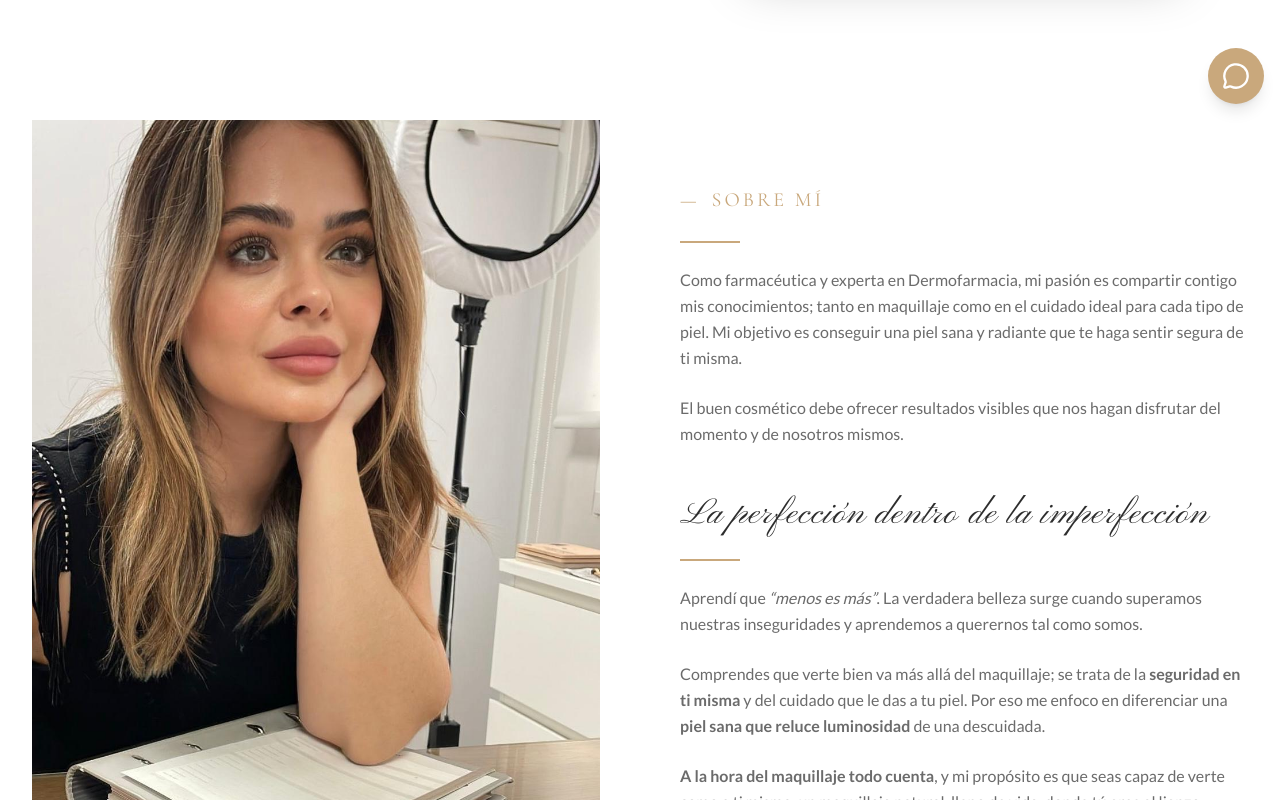
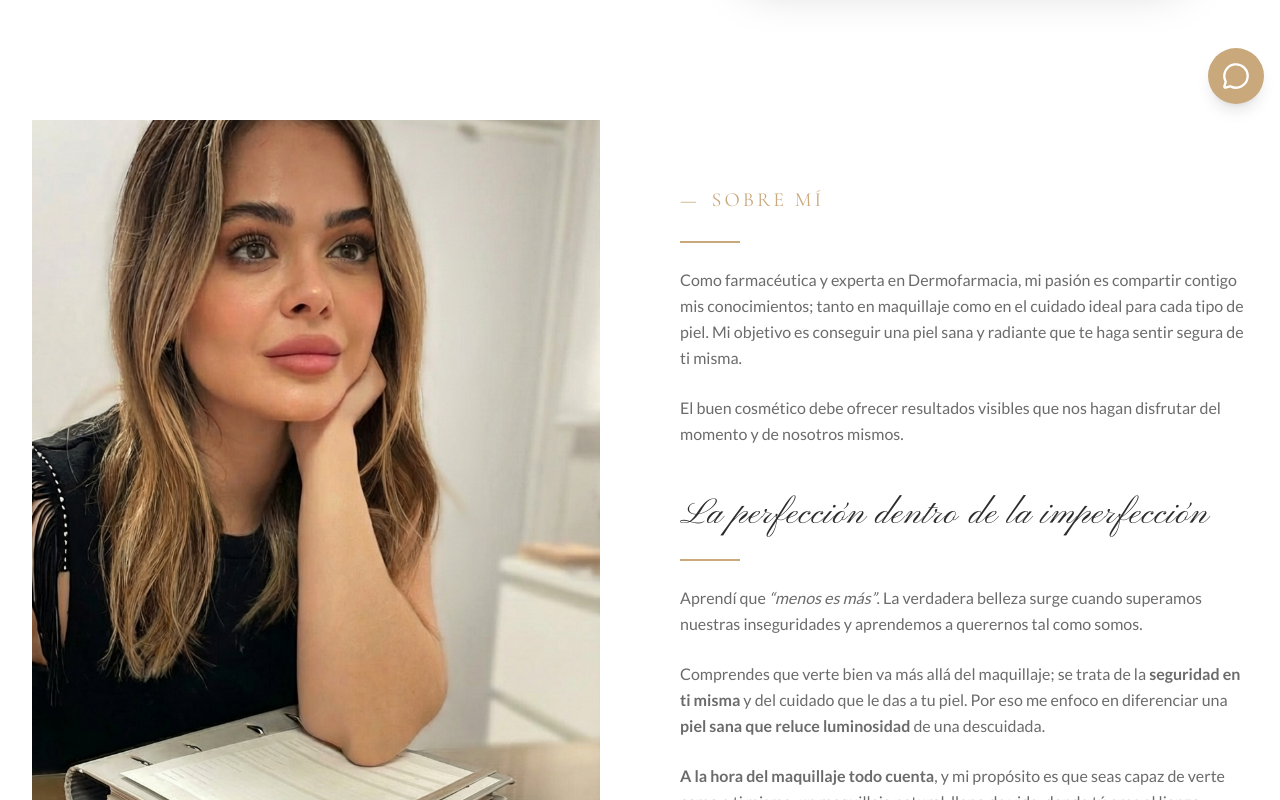
Before and after one commit to kyryl-bogach/grazindafranco, a Next.js app: page / in a window 1280 px wide. Shown: the part 680-1480 px from the top of the page. Built offline with nearby package versions, Linux system fonts and the light colour scheme.

Commit message:
chore: Replace about section portrait image from JPG to JPEG format and update component reference.

```diff
--- a/components/AboutSection.tsx
+++ b/components/AboutSection.tsx
@@ -13,7 +13,7 @@ export default function AboutSection({ showFullContent = false }: AboutSectionPr
           <div className="relative">
             <div className="aspect-[3/4] relative overflow-hidden">
               <Image
-                src="/images/portrait-about-selfie.jpg"
+                src="/images/portrait-about-selfie.jpeg"
                 alt="Grazinda Franco - Maquilladora profesional"
                 fill
                 className="object-cover"
```
Also changed, not shown: public/images/portrait-about-selfie.jpeg (added), public/images/portrait-about-selfie.jpg (deleted).
